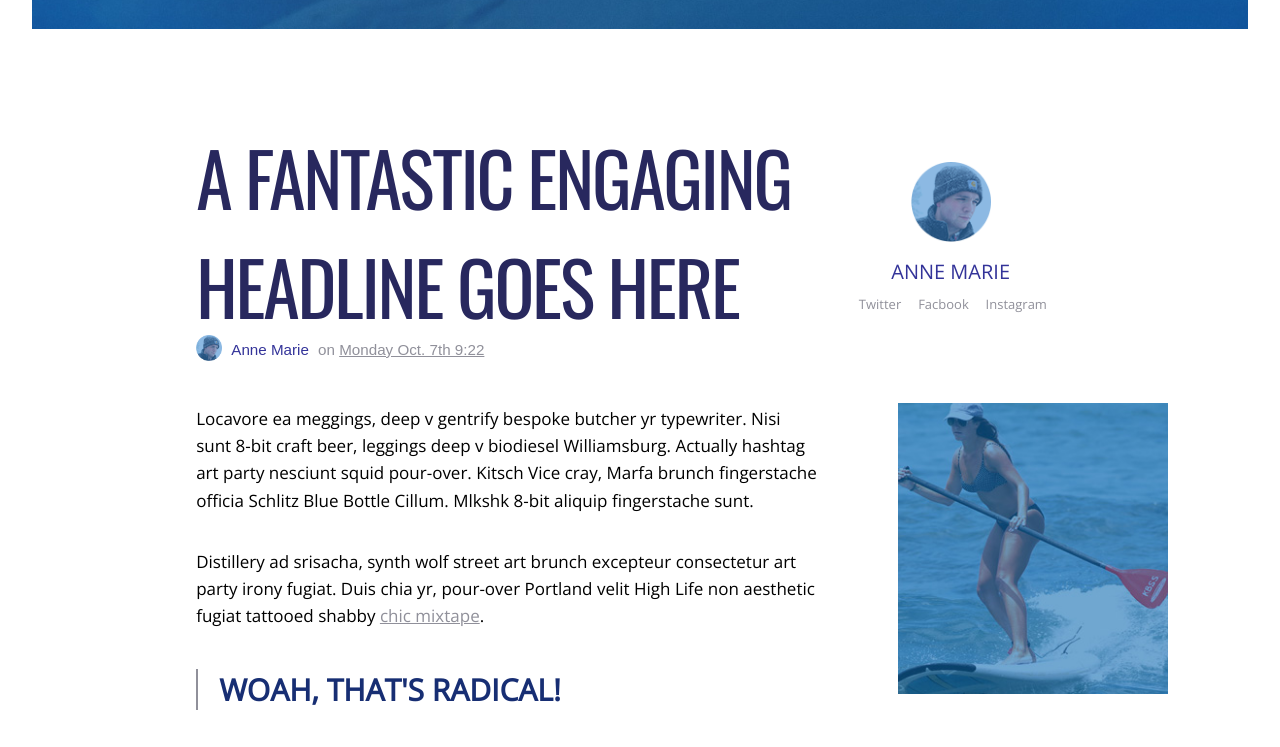
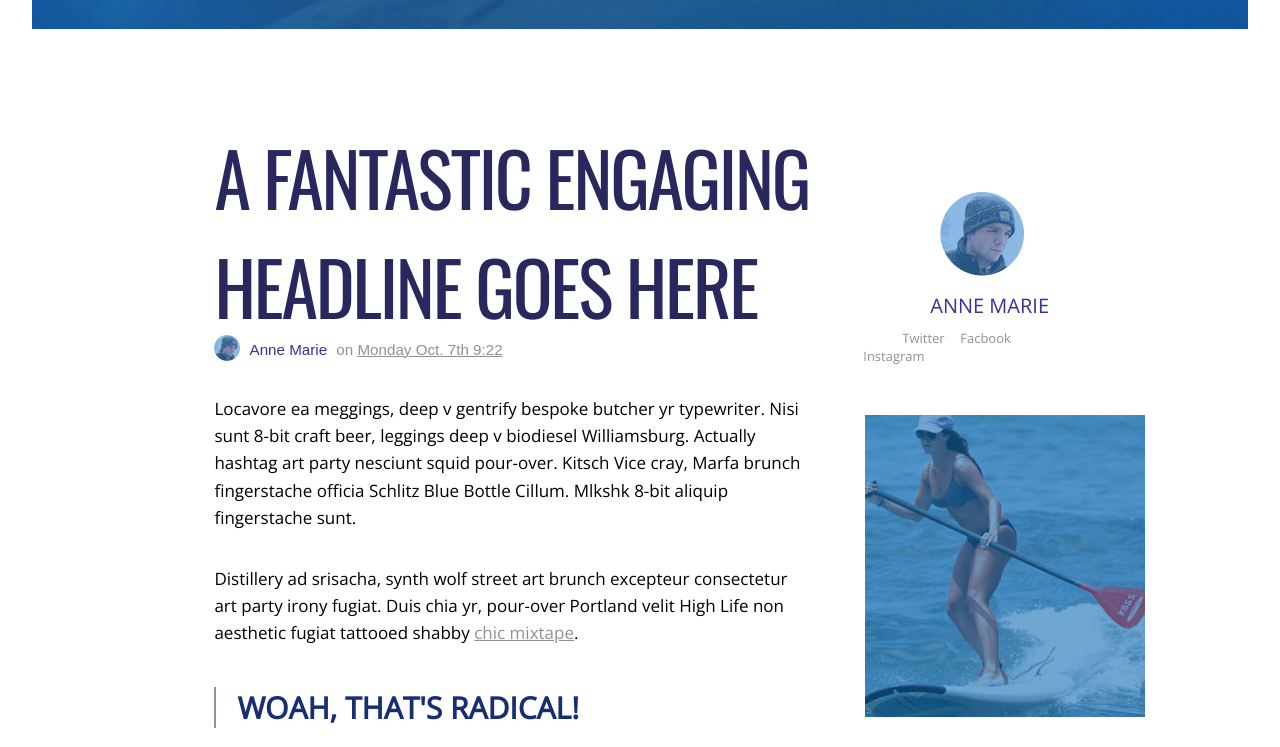
Before and after one commit to kishanbhakta/Surf-and-Paddle-Co, a plain HTML site: page index.html in a window 1280 px wide. Shown: the part 460-1207 px from the top of the page. Drawn offline with nearby package versions, Linux system fonts and the light colour scheme.

Commit message:
completed profile and ad pic styling

```diff
--- a/index.html
+++ b/index.html
@@ -76,9 +76,9 @@
             Shoreditch fixie tofu, nisi before
         </p>
     </section>
-
     <aside class="profile">
-        <img class="profile "src="assets/avatar.png" alt="profile">
+    <div class="topaside">
+       <div class="profilepic"> <img class="profilepic1 "src="assets/avatar.png" alt="profile"></div>
         <div class="am">ANNE MARIE</div>
         <div>
             <ul class="tfitabs">
@@ -86,8 +86,9 @@
                 <li class="fb">Facbook</li>
                 <li class="insta">Instagram</li>
             </ul>
+        </div>
+    </div>
             <img class="adpic"src="assets/ad.jpg" alt="adpic">
-        </div>
     </aside>
 </div>
 
--- a/main.css
+++ b/main.css
@@ -111,7 +111,7 @@ h2 {
     margin-top: 0;
     margin-left: auto;
     margin-right: auto;
-    width: 73%;
+    width: 70%;
 }
 
                /*left side*/
@@ -132,7 +132,7 @@ color: #28285E;
 .logo2 {
     color: #333399;
     margin-top: -1.5em;
-    margin-bottom: 8em;
+    margin-bottom: 7em;
 }
 
 a{
@@ -195,16 +195,27 @@ aside {
     float: right;
 }
 
-.profile{
+
+.topaside{
+    /*margin-left: 4.2em;*/
+    margin-left: auto;
+    margin-right: auto;
+    margin-top: 2em;
+}
+.profilepic{
     width: 30%;
     text-align: center;
-    margin-top: 2em;
+    margin-top: 7em;
+    margin-left: 13em;
 }
+
 
 .am {
     font-size: 2em;
     font-family: "Open Sans", sans-serif;
     margin-top: 0.7em;
+    margin-left: 6em;
+    /*margin-left: auto;*/
     color: #333399;
 }
 
@@ -214,25 +225,32 @@ aside {
     font-family: "Open Sans", sans-serif;
     list-style-type: none;
     color: #90909A;
-    margin-right: 1.2em;
+    margin-right: 0.2em;
     margin-left: .1em;
+    /*margin-right: auto;*/
+    /*margin-left: auto;*/
+
 }
 
 .twitter{
     float: left;
+    margin-left: 4em;
 }
 
 .fb{
     float: left;
+    margin-left: 1em
 
 }
 
 .insta{
     float: left;
+    margin-right: 0em;
+    margin-left: 1em;
 }
 
 .adpic{
-    margin-top: 9em;
-    margin-left: 8em;
-    width:27em;
+    margin-top: 5em;
+    margin-left: 5.5em;
+    width:28em;
 }
```
